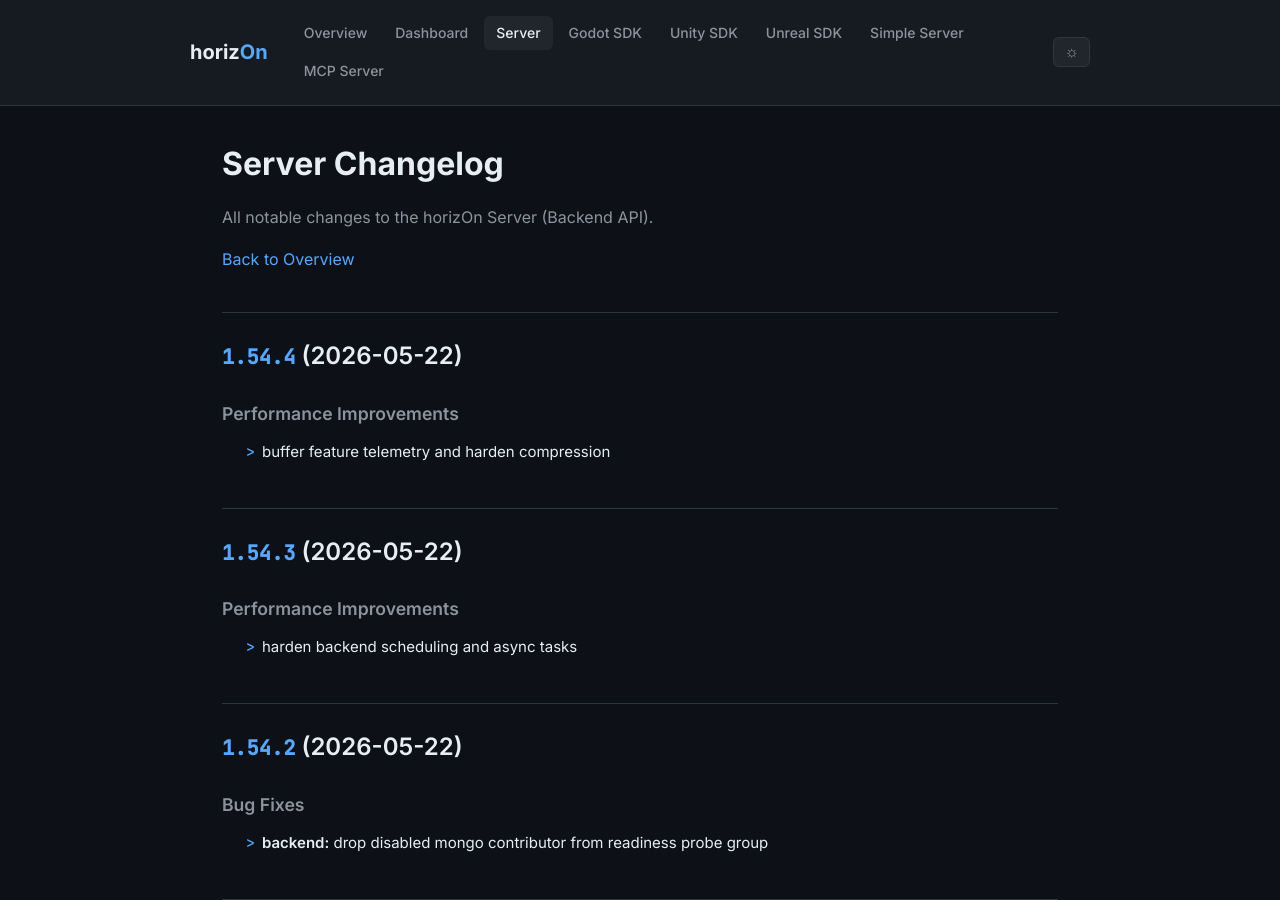
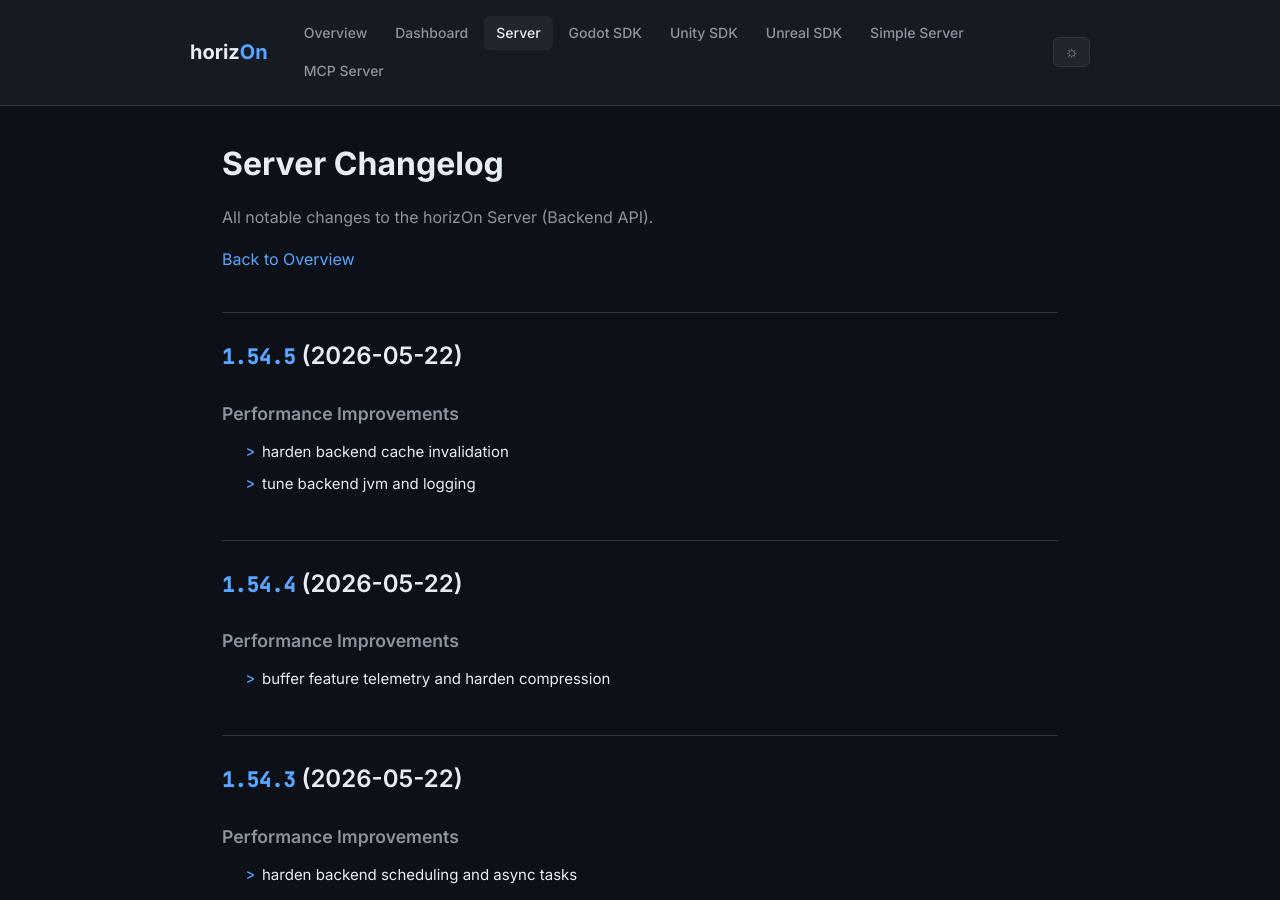
Before and after one commit to ProjectMakersDE/horizOn-Changelog, a Jekyll site: the page built from server-changelog.md, in a window 1280 px wide and 900 px high. Built offline with Jekyll 4.4.1, drawn with Linux system fonts in a browser that asks for light colours.

Commit message:
chore: sync changelogs [skip ci]

```diff
--- a/server-changelog.md
+++ b/server-changelog.md
@@ -8,6 +8,14 @@ title: Server Changelog
 All notable changes to the horizOn Server (Backend API).
 
 [Back to Overview](.)
+
+## [1.54.5](https://github.com/ProjectMakersDE/horizOn-Server/compare/v1.54.4...v1.54.5) (2026-05-22)
+
+
+### Performance Improvements
+
+* harden backend cache invalidation ([ec3f9c6](https://github.com/ProjectMakersDE/horizOn-Server/commit/ec3f9c69b3eb591dd098b49bb709767cfe78011d))
+* tune backend jvm and logging ([7b925f7](https://github.com/ProjectMakersDE/horizOn-Server/commit/7b925f71e9f9e365127ee57ea009c3da9e0625c1))
 
 ## [1.54.4](https://github.com/ProjectMakersDE/horizOn-Server/compare/v1.54.3...v1.54.4) (2026-05-22)
 
```
Also changed, not shown: index.md (+1 -1 lines).
